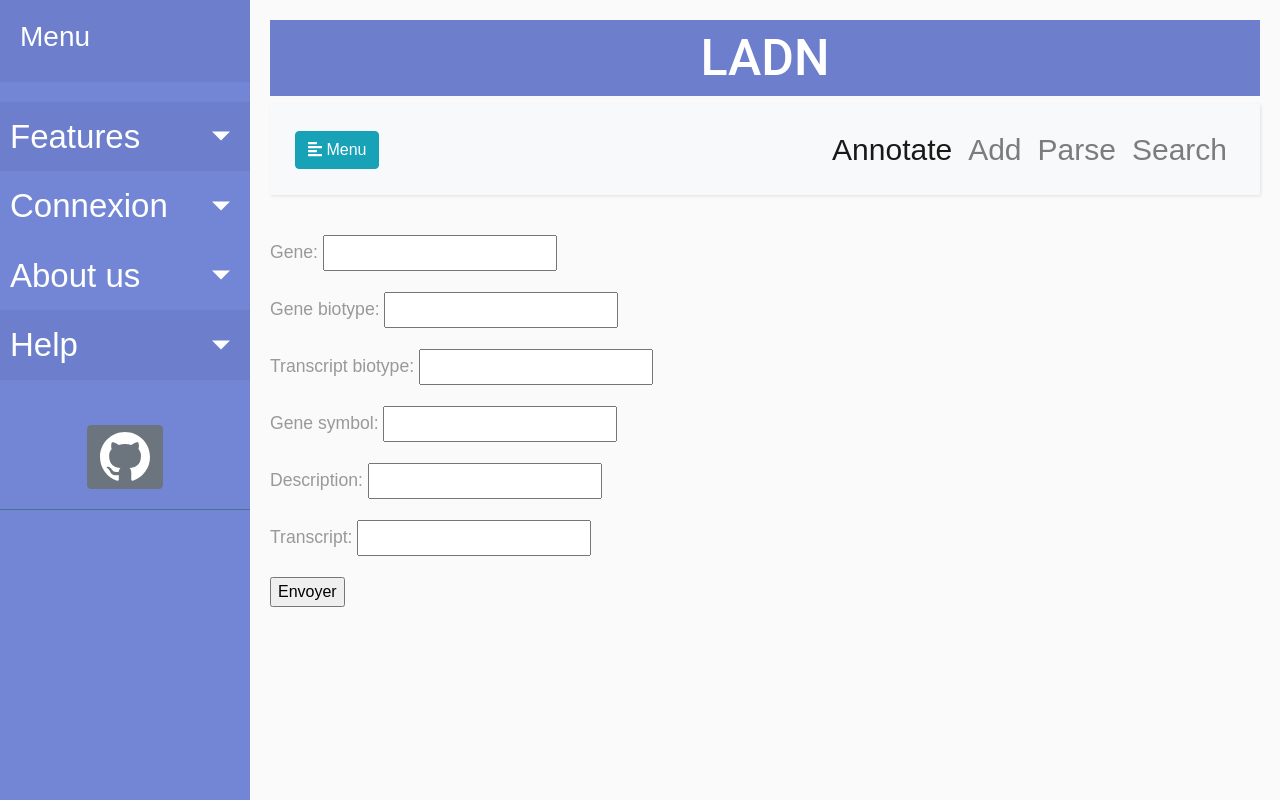
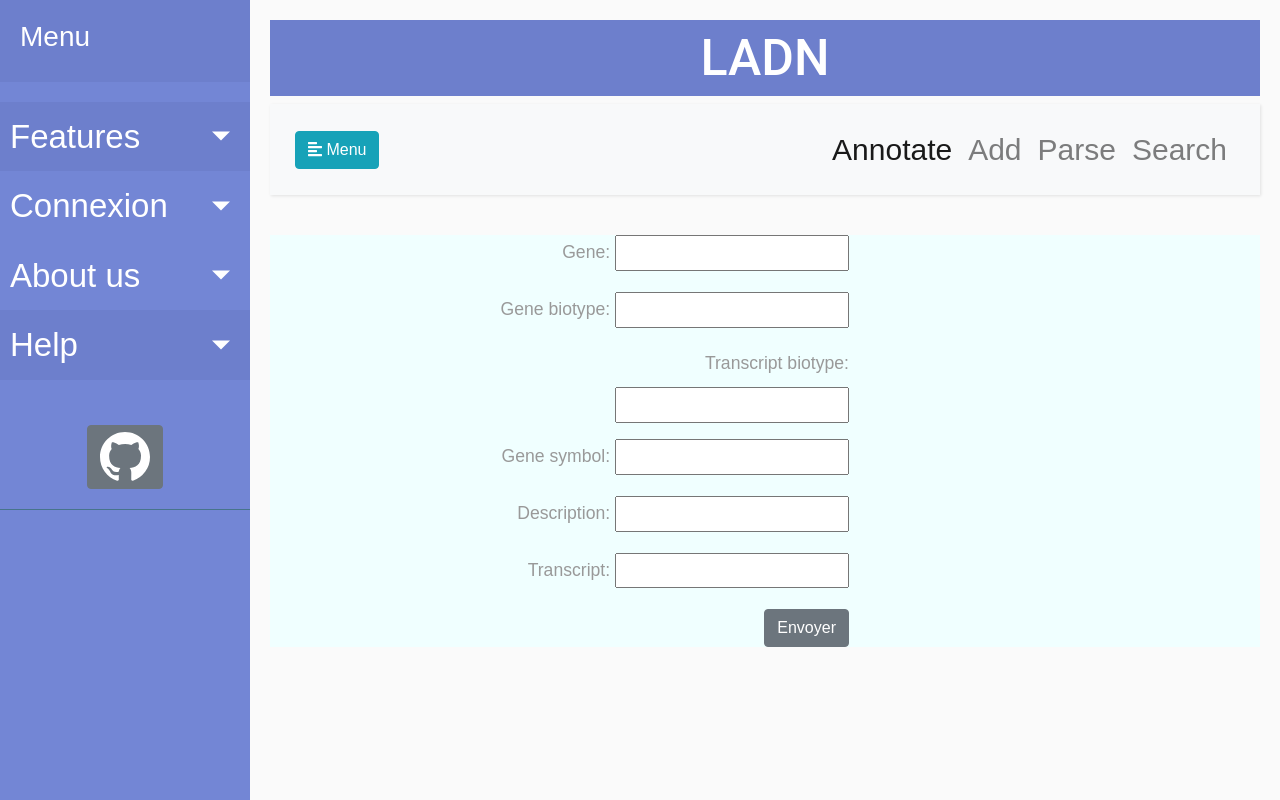
Before and after one commit to lwperrin/projet_web, a Django app: template source/bacterial_genome_annotation/templates/bacterial_genome_annotation/annoter.html in a window 1280 px wide. Run offline with Django 4.2, Linux system fonts and the light colour scheme; the template is opened without the code that fills it: values that come from a table or form of the project are taken from there, others are empty; some libraries are stand-ins or nearby versions.

Commit message:
annotate

```diff
--- a/source/bacterial_genome_annotation/templates/bacterial_genome_annotation/annoter.html
+++ b/source/bacterial_genome_annotation/templates/bacterial_genome_annotation/annoter.html
@@ -1,11 +1,19 @@
 {% extends 'bacterial_genome_annotation/Base.html' %}
 {% load mytags %}
 {% block content %}
-    <div style = "max-width:470px;">
-        <form action="" method="post" novalidate>
-            {% csrf_token %}
-            {{ form.as_p }}
-            <input type="submit" value="Envoyer">
-        </form>
+<div class="backgroundPage">
+    <div class="searchAlign">
+        <div class="searchPage">
+            <div class="container">
+                <div style = "max-width:470px;">
+                    <form action="" method="post" novalidate>
+                        {% csrf_token %}
+                        {{ form.as_p }}
+                            <input class="btn btn-secondary" type="submit" value="Envoyer">
+                    </form>
+                </div>
+            </div>
+        </div>
     </div>
+</div>
 {% endblock %}
```
